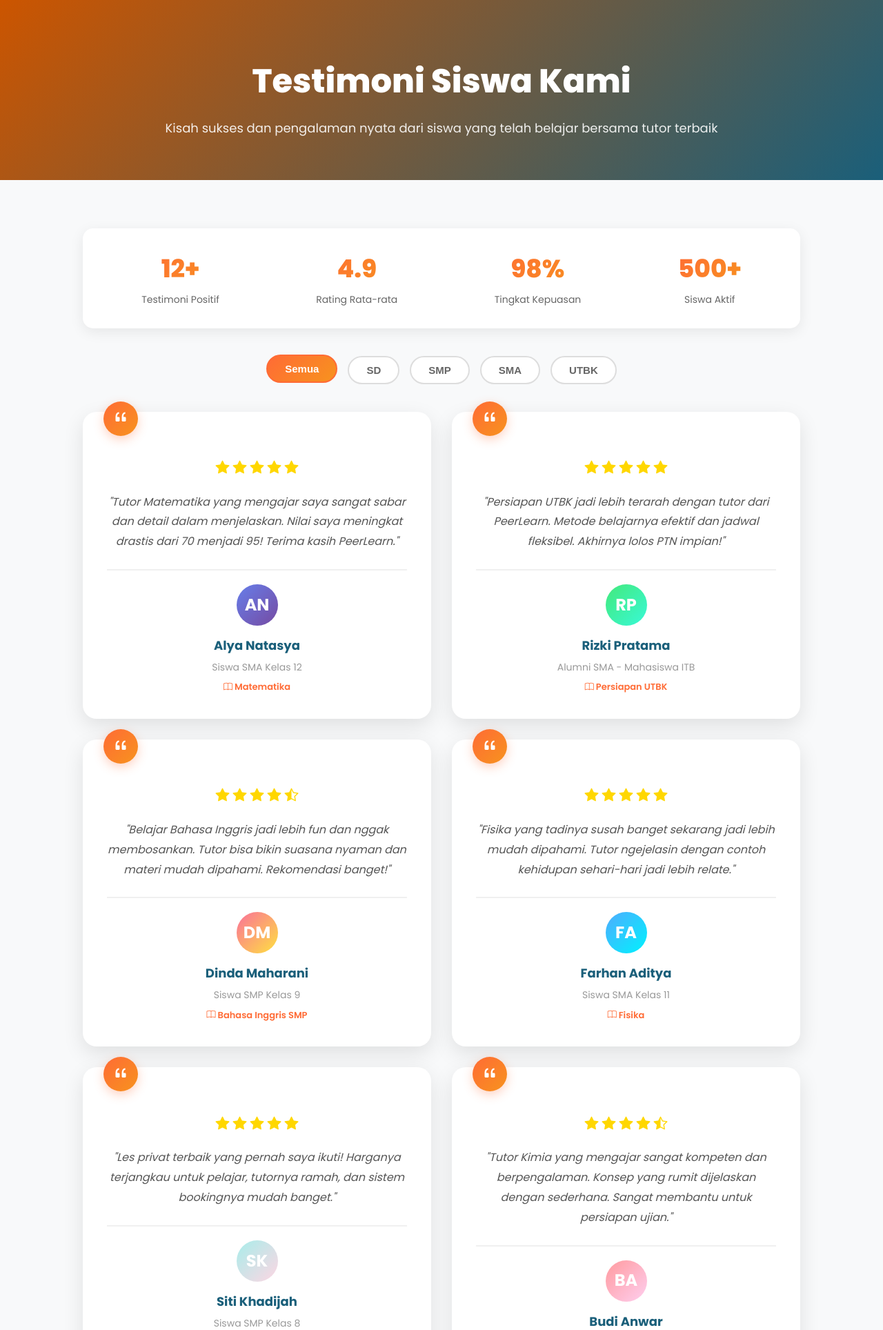
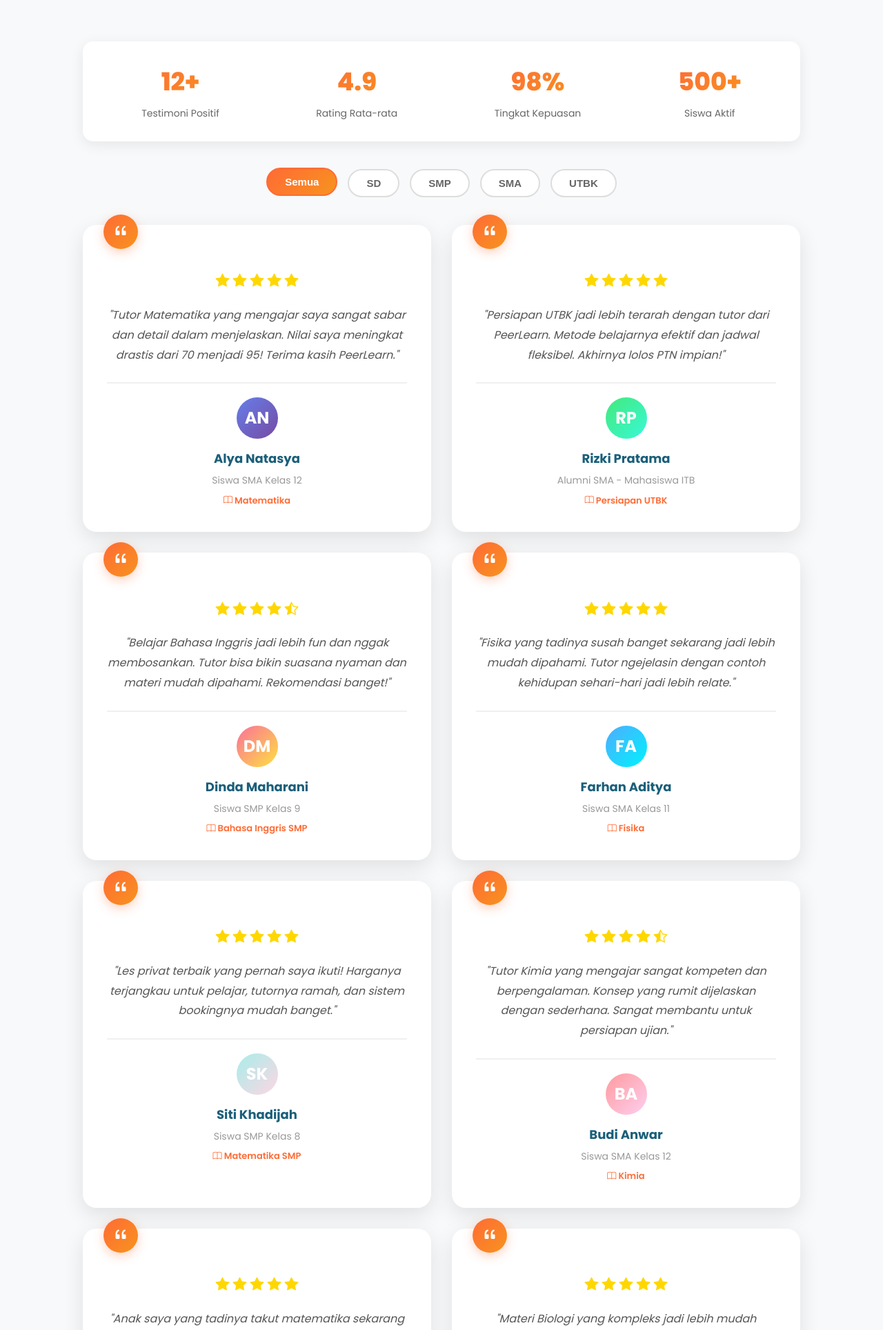
Before and after one commit to dhitoary/PeerLearn, a PHP site: page /frontend/pages/public/testimoni.php in a window 1280 px wide. Shown: the part 74-2002 px from the top of the page at 69% size. Run offline with PHP 8.4, Linux system fonts and the light colour scheme.

Commit message:
penghapusan hero section

```diff
--- a/src/frontend/pages/public/testimoni.php
+++ b/src/frontend/pages/public/testimoni.php
@@ -121,25 +121,6 @@
 <style>
     body {
         background: #f8f9fa;
-    }
-
-    .page-header {
-        background: linear-gradient(135deg, #cc5500 0%, #1a5f7a 100%);
-        color: white;
-        padding: 60px 0 40px;
-        text-align: center;
-        margin-bottom: 50px;
-    }
-
-    .page-title {
-        font-size: 48px;
-        font-weight: 800;
-        margin-bottom: 15px;
-    }
-
-    .page-subtitle {
-        font-size: 18px;
-        opacity: 0.9;
     }
 
     .stats-bar {
@@ -300,10 +281,6 @@
     }
 
     @media (max-width: 768px) {
-        .page-title {
-            font-size: 32px;
-        }
-
         .testimoni-grid {
             grid-template-columns: 1fr;
         }
@@ -315,15 +292,7 @@
     }
 </style>
 
-<!-- Page Header -->
-<div class="page-header">
-    <div class="container">
-        <h1 class="page-title">Testimoni Siswa Kami</h1>
-        <p class="page-subtitle">Kisah sukses dan pengalaman nyata dari siswa yang telah belajar bersama tutor terbaik</p>
-    </div>
-</div>
-
-<div class="container">
+<div class="container" style="margin-top: 40px;">
     <!-- Stats Bar -->
     <div class="stats-bar">
         <div class="stat-item">
```
